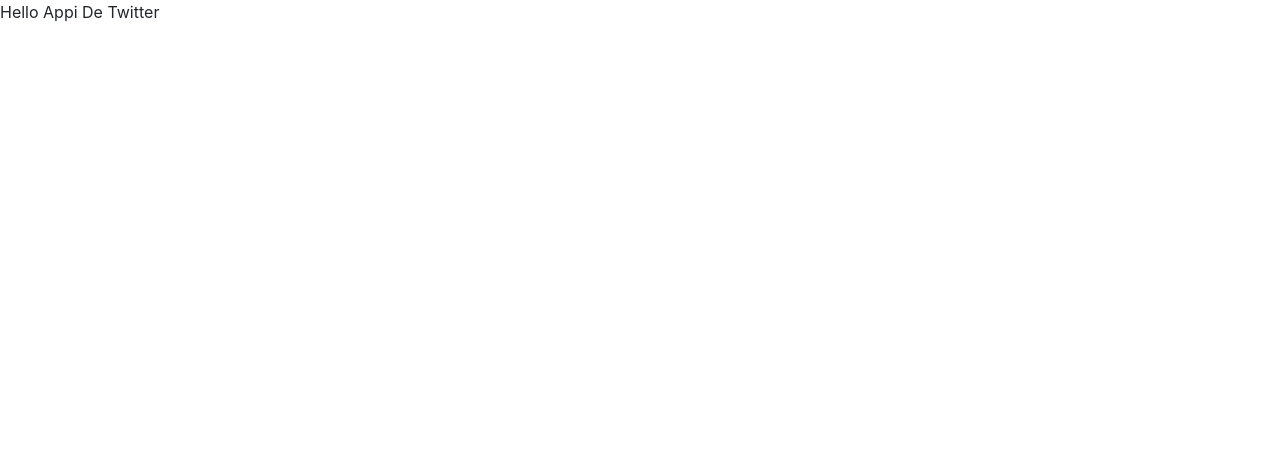
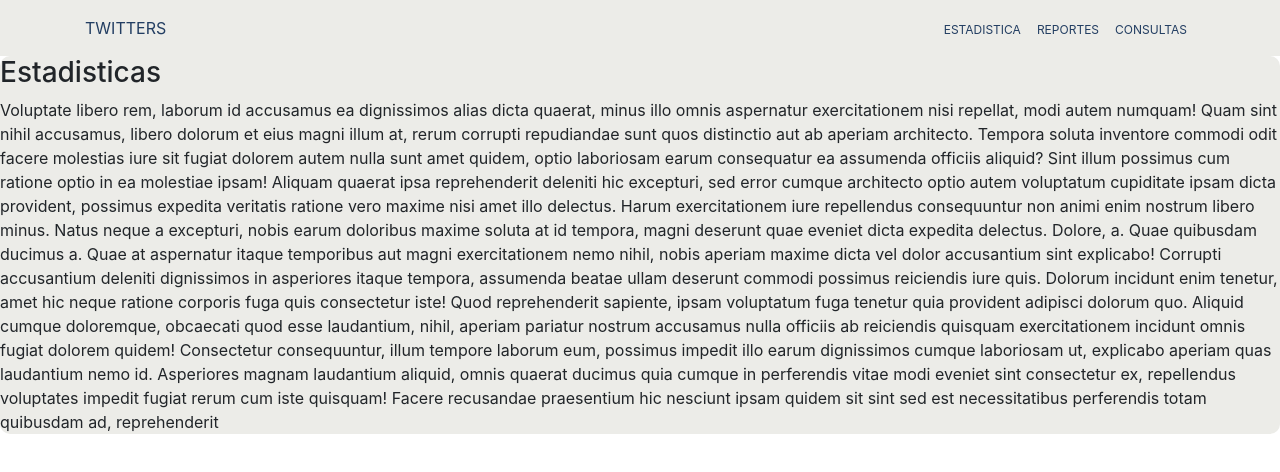
Before and after one commit to juliao-faria/UHU-Twitter, a React (Create React App) app in the folder front-end/: page / in a window 1280 px wide. Shown: the top 472 px of the page. Built offline with nearby package versions, Linux system fonts and the light colour scheme.

Commit message:
juli
trabajando

```diff
--- a/front-end/src/App.js
+++ b/front-end/src/App.js
@@ -1,9 +1,13 @@
 import React from "react";
+import Twitter from "./components/Twitters/Twitter";
+import NavBar from "./components/UI/NavBar";
 
-
-const App =()=> {
+const App = () => {
     return (
-      <React.Fragment>Hello Appi De Twitter</React.Fragment>
+       <div>
+        <NavBar/>
+        <Twitter/>
+       </div>
     );
 }
 export default App;
--- /dev/null
+++ b/front-end/src/components/Estatistica/Estatistica.module.css
@@ -0,0 +1,16 @@
+
+.fontnav {
+    color:  white;
+    font-size: 12px;
+  }
+
+
+  /*#233e62*/
+  .bg-nav{
+    background-color: #233e62;
+    width: 100%!important;
+  }
+
+  .spn{
+    color:white;
+  }
--- /dev/null
+++ b/front-end/src/components/Estatistica/Estatisticas.jsx
@@ -0,0 +1,46 @@
+import Card from "../UI/Card";
+
+const Estatistica = () => {
+	return (
+		<Card>
+			<div className="">
+			    <h3>Estadisticas</h3>
+				Voluptate libero rem, laborum id accusamus ea dignissimos alias dicta
+				quaerat, minus illo omnis aspernatur exercitationem nisi repellat, modi
+				autem numquam! Quam sint nihil accusamus, libero dolorum et eius magni
+				illum at, rerum corrupti repudiandae sunt quos distinctio aut ab aperiam
+				architecto. Tempora soluta inventore commodi odit facere molestias iure
+				sit fugiat dolorem autem nulla sunt amet quidem, optio laboriosam earum
+				consequatur ea assumenda officiis aliquid? Sint illum possimus cum
+				ratione optio in ea molestiae ipsam! Aliquam quaerat ipsa reprehenderit
+				deleniti hic excepturi, sed error cumque architecto optio autem
+				voluptatum cupiditate ipsam dicta provident, possimus expedita veritatis
+				ratione vero maxime nisi amet illo delectus. Harum exercitationem iure
+				repellendus consequuntur non animi enim nostrum libero minus. Natus
+				neque a excepturi, nobis earum doloribus maxime soluta at id tempora,
+				magni deserunt quae eveniet dicta expedita delectus. Dolore, a. Quae
+				quibusdam ducimus a. Quae at aspernatur itaque temporibus aut magni
+				exercitationem nemo nihil, nobis aperiam maxime dicta vel dolor
+				accusantium sint explicabo! Corrupti accusantium deleniti dignissimos in
+				asperiores itaque tempora, assumenda beatae ullam deserunt commodi
+				possimus reiciendis iure quis. Dolorum incidunt enim tenetur, amet hic
+				neque ratione corporis fuga quis consectetur iste! Quod reprehenderit
+				sapiente, ipsam voluptatum fuga tenetur quia provident adipisci dolorum
+				quo. Aliquid cumque doloremque, obcaecati quod esse laudantium, nihil,
+				aperiam pariatur nostrum accusamus nulla officiis ab reiciendis quisquam
+				exercitationem incidunt omnis fugiat dolorem quidem! Consectetur
+				consequuntur, illum tempore laborum eum, possimus impedit illo earum
+				dignissimos cumque laboriosam ut, explicabo aperiam quas laudantium nemo
+				id. Asperiores magnam laudantium aliquid, omnis quaerat ducimus quia
+				cumque in perferendis vitae modi eveniet sint consectetur ex,
+				repellendus voluptates impedit fugiat rerum cum iste quisquam! Facere
+				recusandae praesentium hic nesciunt ipsam quidem sit sint sed est
+				necessitatibus perferendis totam quibusdam ad, reprehenderit
+
+
+			</div>
+		</Card>
+	);
+};
+
+export default Estatistica;
--- /dev/null
+++ b/front-end/src/components/Twitters/Twitter.jsx
@@ -0,0 +1,10 @@
+import Estatistica from "../Estatistica/Estatisticas";
+
+const Twitter = (props) => {
+	return (
+		<div>
+			<Estatistica />
+		</div>
+	);
+};
+export default Twitter;
--- /dev/null
+++ b/front-end/src/components/UI/Card.js
@@ -0,0 +1,9 @@
+import React from "react";
+import classes from "./Card.module.css"
+
+const Card = (props) => {
+  return(
+    <div className={classes.card}>{props.children}</div>
+  )
+}
+export default Card;
--- /dev/null
+++ b/front-end/src/components/UI/Card.module.css
@@ -0,0 +1,5 @@
+.card{
+    background: rgb(236, 236, 232);
+    box-shadow:0 6x 8x rgba(0, 0, 0, 0.26);
+    border-radius: 10px;
+}
--- /dev/null
+++ b/front-end/src/components/UI/NavBar.css
@@ -0,0 +1,16 @@
+
+.fontnav {
+    color:  #233e62;
+    font-size: 12px;
+  }
+
+
+  /*#233e62*/
+  .bg-nav{
+    background: rgb(236, 236, 232);
+    width: 100%!important;
+  }
+
+  .spn{
+    color:#233e62;
+  }
--- /dev/null
+++ b/front-end/src/components/UI/NavBar.jsx
@@ -0,0 +1,46 @@
+import "./NavBar.css"
+
+const NavBar =()=>{
+    return(
+        <nav className="bg-nav navbar navbar-expand-lg navbar-light">
+        <div className="container">
+          <button
+            className="navbar-toggler"
+            type="button"
+            data-toggle="collapse"
+            data-target="#navbarSupportedContent"
+            aria-controls="navbarSupportedContent"
+            aria-expanded="false"
+            aria-label="Toggle navigation"
+          >
+            <span className="navbar-toggler-icon"></span>
+          </button>
+          <span className="spn">
+            TWITTERS
+          </span>
+          <div className="collapse navbar-collapse" id="navbarSupportedContent">
+            <ul className="navbar-nav ml-auto">
+              <li className="nav-item active">
+                <a className="nav-link" href={"/signin"}>
+                  <span className="fontnav">ESTADISTICA</span>
+                </a>
+              </li>
+              <li className="nav-item active">
+                <a className="nav-link" href={"/signup"}>
+                  <span className="fontnav">REPORTES</span>
+                </a>
+              </li>
+              <li className="nav-item active">
+                <a className="nav-link" href={"/signup"}>
+                  <span className="fontnav">CONSULTAS</span>
+                </a>
+              </li>
+
+            </ul>
+          </div>
+        </div>
+      </nav>
+    )
+}
+
+export default NavBar;
```
Also changed, not shown: front-end/src/components/Twitters/Twitter.module.css (added).
